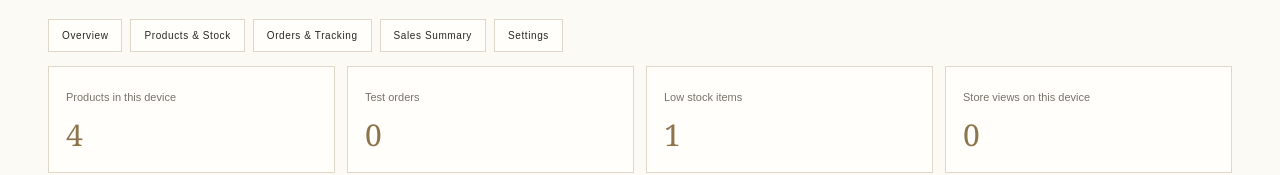
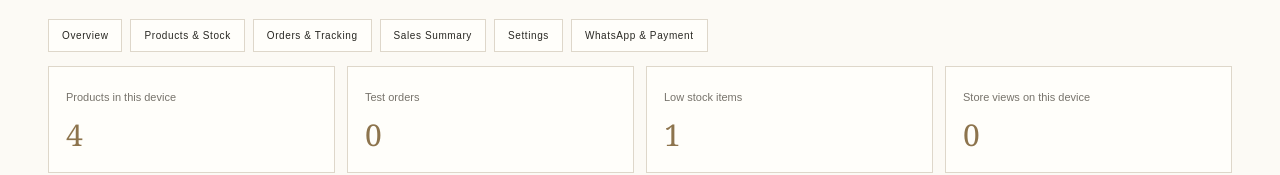
Before and after one commit to maqboolahmed241/MARYAM-LUXE, a plain HTML site: page admin-preview.html in a window 1280 px wide. Shown: the part 339-514 px from the top of the page. Drawn offline with Linux system fonts and the light colour scheme.

Commit message:
Link WhatsApp and payment settings from admin dashboard

```diff
--- a/admin-preview.html
+++ b/admin-preview.html
@@ -8,7 +8,7 @@
 <main class="admin-main">
 <div class="admin-top"><div><p class="eyebrow">MARYAM LUXE · STORE WORKSPACE</p><h1>Admin Dashboard</h1><p class="muted">Catalogue, stock, orders and store activity in one place.</p></div><span class="badge">LOCAL TEST WORKSPACE</span></div>
 <div class="admin-alert"><strong>Test mode only:</strong> یہ پینل ابھی اسی براؤزر میں ڈیمو ڈیٹا محفوظ کرتا ہے۔ یہ حقیقی لاگ اِن، سرور، محفوظ کسٹمر ڈیٹا، ادائیگی یا دوسرے موبائل کے ساتھ Sync نہیں ہے۔ اصل استعمال سے پہلے authenticated backend اور database لازمی جوڑیں گے۔</div>
-<nav class="admin-nav"><a href="#overview">Overview</a><a href="#catalogue">Products & Stock</a><a href="#orders">Orders & Tracking</a><a href="#finance">Sales Summary</a><a href="#settings">Settings</a></nav>
+<nav class="admin-nav"><a href="#overview">Overview</a><a href="#catalogue">Products & Stock</a><a href="#orders">Orders & Tracking</a><a href="#finance">Sales Summary</a><a href="#settings">Settings</a><a href="admin-settings.html">WhatsApp & Payment</a></nav>
 <section class="admin-stats" id="overview">
 <div class="stat"><small>Products in this device</small><strong id="stat-products">4</strong></div><div class="stat"><small>Test orders</small><strong id="stat-orders">0</strong></div><div class="stat"><small>Low stock items</small><strong id="stat-low">0</strong></div><div class="stat"><small>Store views on this device</small><strong id="stat-views">0</strong></div>
 </section>
```
